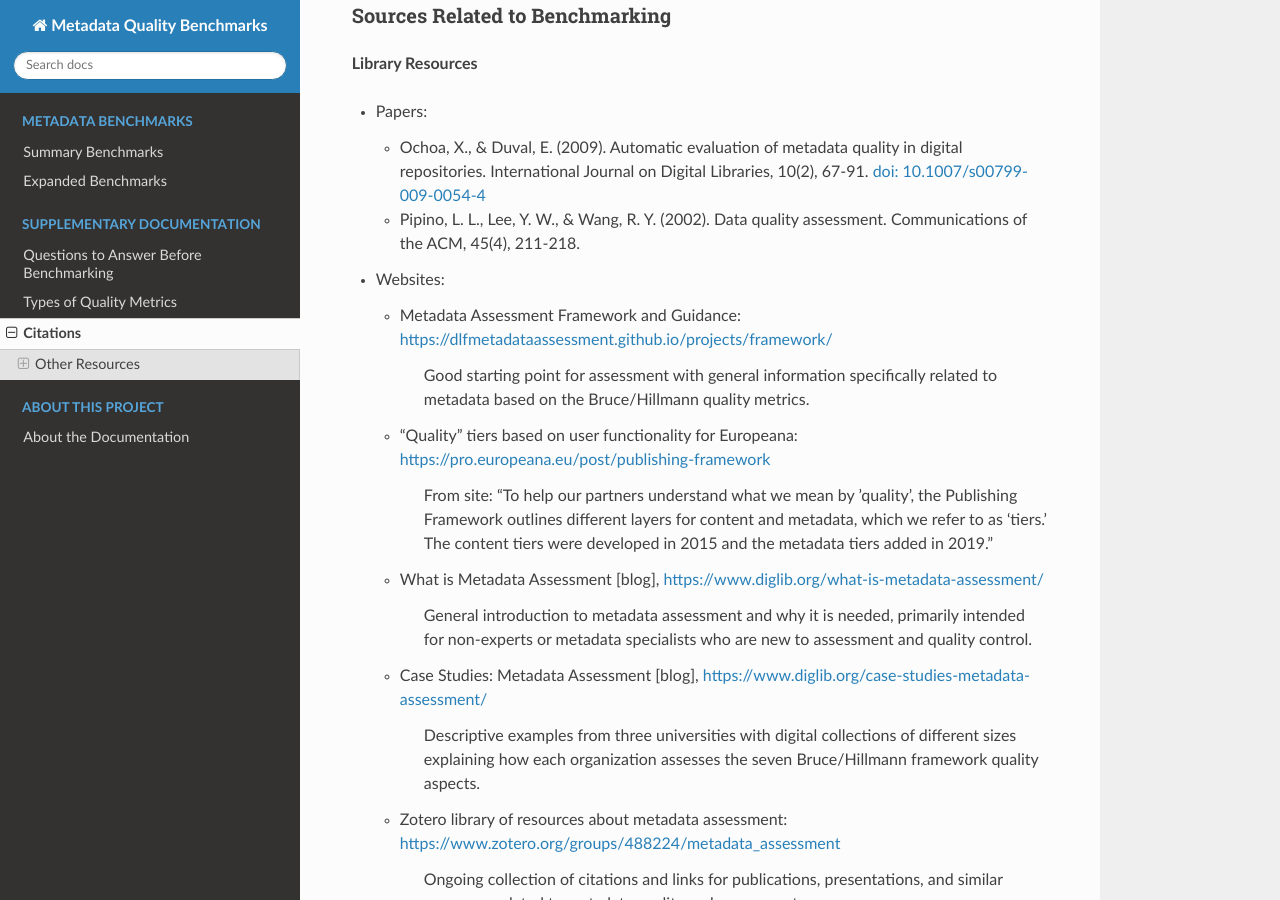
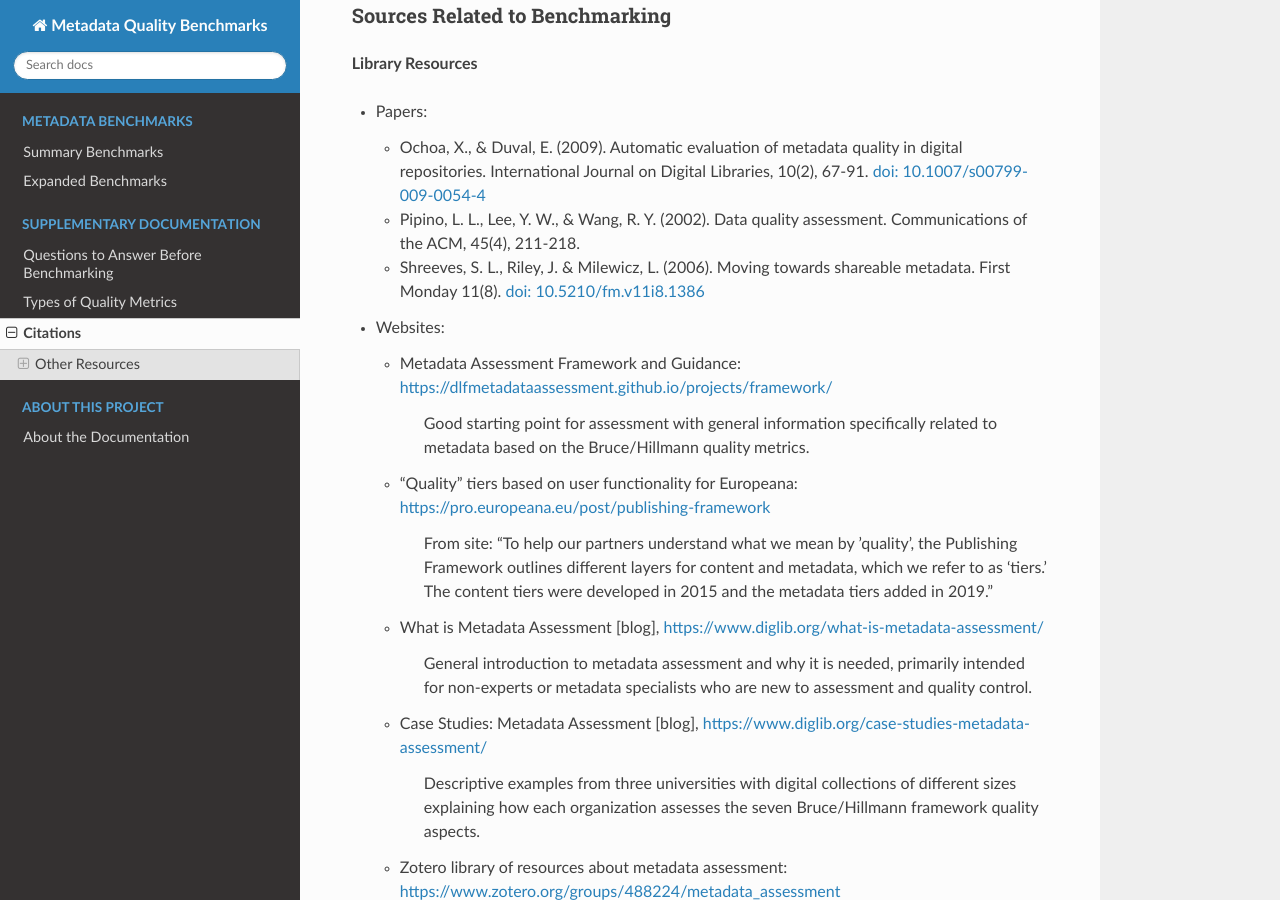
Before and after one commit to DLFMetadataAssessment/MetadataQualityBenchmarks, a Sphinx documentation site: the page built from doc/citations.rst, in a window 1280 px wide and 900 px high, scrolled down 790 px. Built offline with Sphinx 7.4.7 and the Read the Docs theme 3.1.0, drawn with Linux system fonts in a browser that asks for light colours.

Commit message:
Update citations.rst
Add citation to library papers

```diff
--- a/doc/citations.rst
+++ b/doc/citations.rst
@@ -27,6 +27,8 @@ Sources Related to Benchmarking
 
     -   Ochoa, X., & Duval, E. (2009).  Automatic evaluation of metadata quality in digital repositories.  International Journal on Digital Libraries, 10(2), 67-91.  `doi: 10.1007/s00799-009-0054-4 <https://doi.org/10.1007/s00799-009-0054-4>`_
     -   Pipino, L. L., Lee, Y. W., & Wang, R. Y. (2002). Data quality assessment. Communications of the ACM, 45(4), 211-218.
+
+    -   Shreeves, S. L., Riley, J. & Milewicz, L. (2006).  Moving towards shareable metadata.  First Monday 11(8).  `doi: 10.5210/fm.v11i8.1386 <https://doi.org/10.5210/fm.v11i8.1386>`_
 
 -   Websites:
 
```
